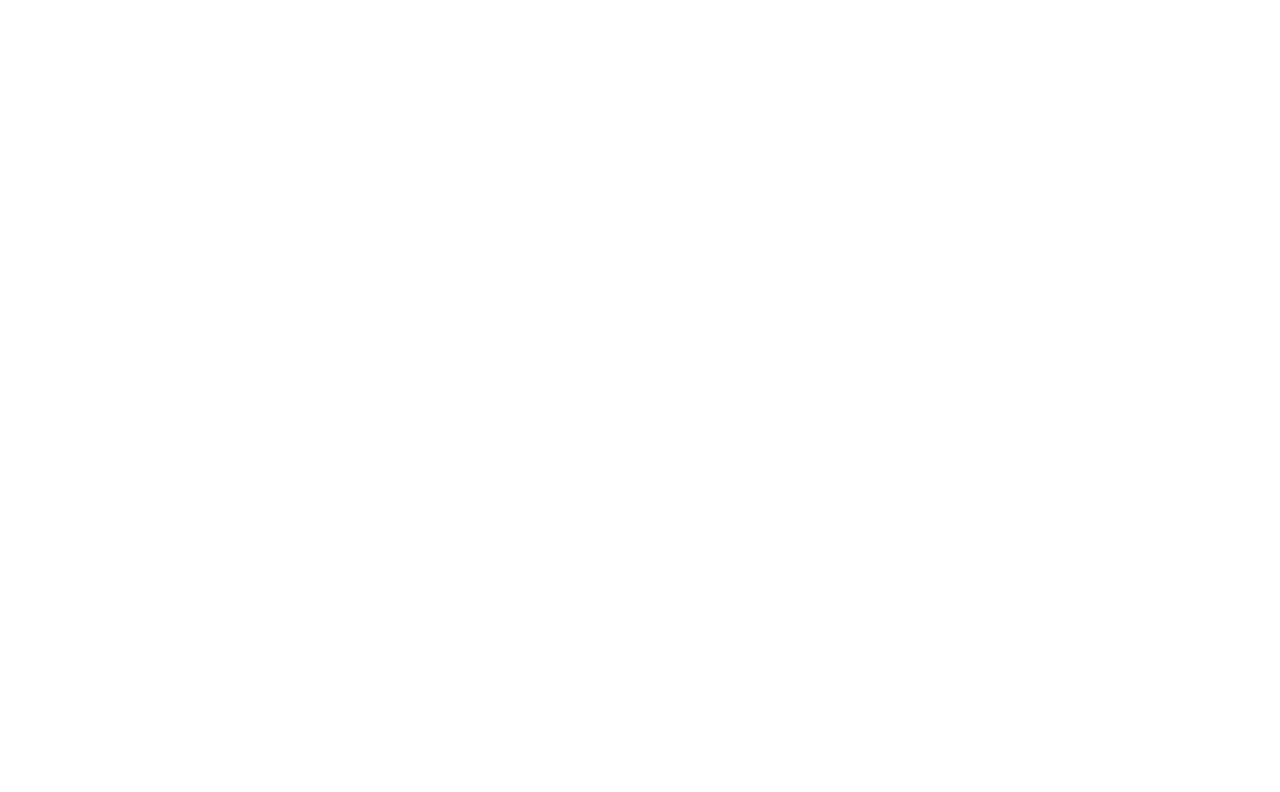
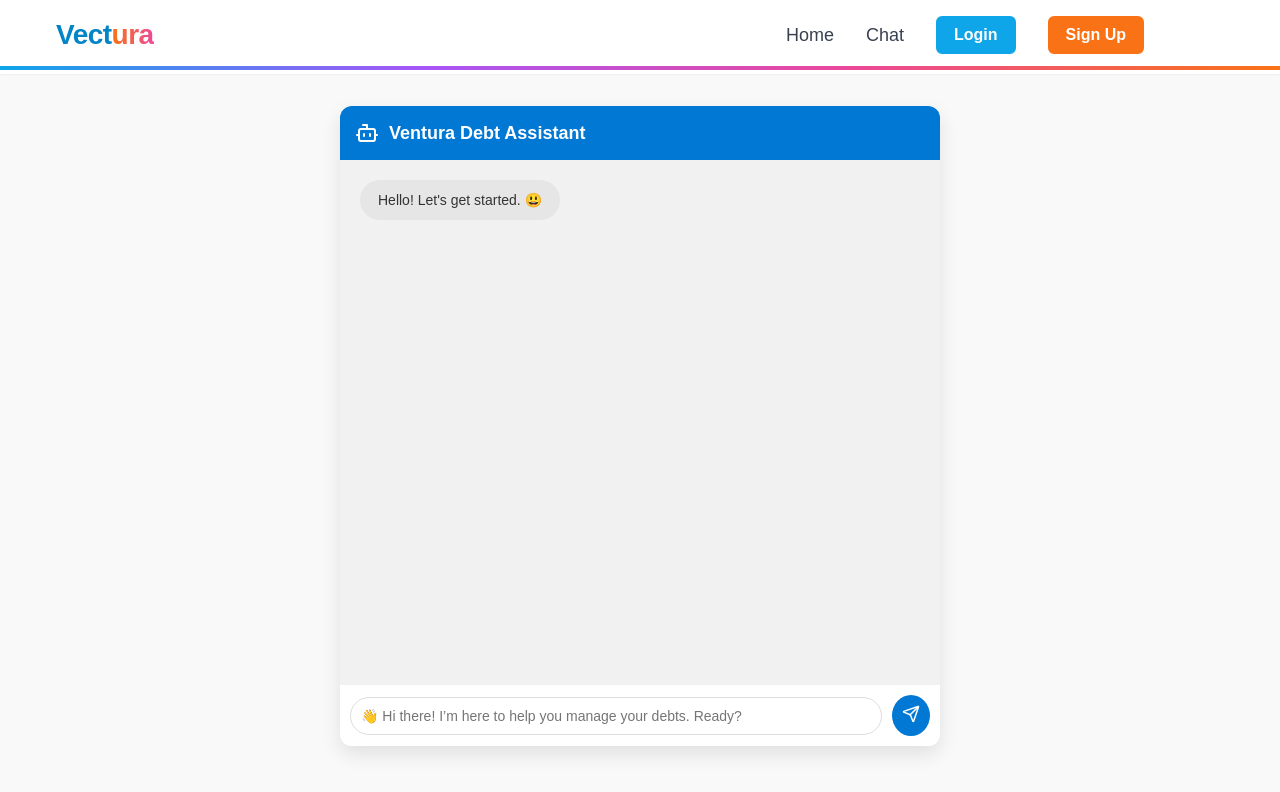
Before and after one commit to AananChopra/Vectura, a React (Vite) app in the folder frontend/: page /chat in a window 1280 px wide. Before the commit this address had no page. Shown: the top 792 px of the page. Built offline with nearby package versions, Linux system fonts and the light colour scheme.

Commit message:
half of ai bot done

```diff
--- /dev/null
+++ b/frontend/src/Components/AiBot/AiBot.css
@@ -0,0 +1,123 @@
+/* Global styles */
+* {
+    margin: 0;
+    padding: 0;
+    box-sizing: border-box;
+  }
+
+  body {
+    font-family: 'Arial', sans-serif;
+    background-color: #f9f9f9;
+  }
+
+  /* Container and Header */
+  .ai-chat-container {
+    max-width: 600px;
+    margin: 0 auto;
+    margin-top: 2rem;
+    background-color: white;
+    border-radius: 12px;
+    box-shadow: 0px 8px 20px rgba(0, 0, 0, 0.1);
+    overflow: hidden;
+    display: flex;
+    flex-direction: column;
+    height: 80vh;
+  }
+
+  .chat-header {
+    background-color: #0078d4;
+    color: white;
+    padding: 15px;
+    display: flex;
+    align-items: center;
+    gap: 10px;
+    font-weight: bold;
+    font-size: 18px;
+  }
+
+  .chat-header svg {
+    color: white;
+  }
+
+  /* Messages */
+  .chat-messages {
+    flex: 1;
+    padding: 20px;
+    overflow-y: auto;
+    background-color: #f1f1f1;
+    display: flex;
+    flex-direction: column;
+    gap: 10px;
+  }
+
+  .message {
+    max-width: 70%;
+    padding: 12px 18px;
+    border-radius: 20px;
+    font-size: 14px;
+    word-wrap: break-word;
+  }
+
+  .message.bot {
+    align-self: flex-start;
+    background-color: #e6e6e6;
+    color: #333;
+  }
+
+  .message.user {
+    align-self: flex-end;
+    background-color: #0078d4;
+    color: white;
+  }
+
+  /* Footer */
+  .chat-footer {
+    padding: 10px;
+    background-color: #ffffff;
+    border-top: 1px solid #f1f1f1;
+    display: flex;
+    gap: 10px;
+    align-items: center;
+  }
+
+  .chat-input {
+    flex: 1;
+    padding: 10px;
+    border: 1px solid #ddd;
+    border-radius: 20px;
+    font-size: 14px;
+    outline: none;
+  }
+
+  .chat-input:focus {
+    border-color: #0078d4;
+  }
+
+  .send-btn {
+    background-color: #0078d4;
+    padding: 10px;
+    border: none;
+    border-radius: 50%;
+    cursor: pointer;
+  }
+
+  .send-btn svg {
+    color: white;
+    width: 18px;
+    height: 18px;
+  }
+
+  .submit-btn {
+    padding: 12px 20px;
+    background-color: #28a745;
+    color: white;
+    border: none;
+    border-radius: 10px;
+    font-size: 16px;
+    cursor: pointer;
+    width: 100%;
+  }
+
+  .submit-btn:hover {
+    background-color: #218838;
+  }
--- /dev/null
+++ b/frontend/src/Components/AiBot/AiBot.jsx
@@ -0,0 +1,106 @@
+import { useState, useEffect, useRef } from "react";
+import { Send, Bot } from "lucide-react";
+import "./AiBot.css"; // CSS file for styling
+
+const AiBot = () => {
+  const [messages, setMessages] = useState([]);
+  const [userInput, setUserInput] = useState("");
+  const [currentQuestionIndex, setCurrentQuestionIndex] = useState(0);
+  const [userResponses, setUserResponses] = useState({});
+  const chatEndRef = useRef(null);
+
+  useEffect(() => {
+    if (messages.length === 0) {
+      setMessages([{ sender: "bot", text: "Hello! Let's get started. 😃" }]);
+    }
+  }, [messages]);
+
+  useEffect(() => {
+    chatEndRef.current?.scrollIntoView({ behavior: "smooth" });
+  }, [messages]);
+
+  const handleUserInput = () => {
+    if (!userInput.trim()) return;
+
+    const updatedMessages = [
+      ...messages,
+      { sender: "user", text: userInput },
+    ];
+    setMessages(updatedMessages);
+
+    setUserResponses((prev) => ({
+      ...prev,
+      [currentQuestionIndex]: userInput,
+    }));
+
+    setUserInput("");
+
+    setTimeout(() => {
+      // Add the bot's question after the user submits their answer
+      const nextQuestion = questions[currentQuestionIndex + 1];
+      if (nextQuestion) {
+        setMessages((prevMessages) => [
+          ...prevMessages,
+          { sender: "bot", text: nextQuestion },
+        ]);
+      }
+
+      setCurrentQuestionIndex(currentQuestionIndex + 1);
+    }, 500);
+  };
+
+  const questions = [
+    "👋 Hi there! I’m here to help you manage your debts. Ready?",
+    "1️⃣ What’s your full name?",
+    "2️⃣ How old are you?",
+    "3️⃣ Where do you live?",
+    "4️⃣ What currency do you use?",
+    "5️⃣ What is your monthly income?",
+    "6️⃣ What’s your total monthly expenses?",
+    "7️⃣ How many loans do you currently have?",
+    "8️⃣ Do you miss payments frequently?",
+    "9️⃣ On a scale of 1 to 5, how do you feel about your debt situation?",
+    "🔚 That’s all! Now, I’ll generate a report based on your responses.",
+  ];
+
+  return (
+    <div className="ai-chat-container">
+      <div className="chat-header">
+        <Bot size={24} />
+        <span>Ventura Debt Assistant</span>
+      </div>
+      <div className="chat-messages">
+        {messages.map((message, index) => (
+          <div
+            key={index}
+            className={`message ${message.sender === "bot" ? "bot" : "user"}`}
+          >
+            {message.text}
+          </div>
+        ))}
+        <div ref={chatEndRef} />
+      </div>
+
+      {currentQuestionIndex >= questions.length ? (
+        <div className="chat-footer">
+          <button className="submit-btn">Generate Report</button>
+        </div>
+      ) : (
+        <div className="chat-footer">
+          <input
+            type="text"
+            value={userInput}
+            onChange={(e) => setUserInput(e.target.value)}
+            placeholder={questions[currentQuestionIndex]}
+            className="chat-input"
+          />
+          <button className="send-btn" onClick={handleUserInput}>
+            <Send size={18} />
+          </button>
+        </div>
+      )}
+    </div>
+  );
+};
+
+export default AiBot;
--- a/frontend/src/Components/Header/Header.jsx
+++ b/frontend/src/Components/Header/Header.jsx
@@ -86,8 +86,6 @@
           {/* Desktop Navigation */}
           <nav className="nav-desktop">
             <Link to="/" className="nav-link">Home</Link>
-            <Link to="/features" className="nav-link">Features</Link>
-            <Link to="/how-it-works" className="nav-link">How It Works</Link>
             <Link to="/chat" className="nav-link">Chat</Link>
 
             {user ? (
@@ -115,8 +113,6 @@
         <div className="mobile-nav">
           <nav className="mobile-nav-inner">
             <Link to="/" className="nav-link" onClick={() => setIsMenuOpen(false)}>Home</Link>
-            <Link to="/features" className="nav-link" onClick={() => setIsMenuOpen(false)}>Features</Link>
-            <Link to="/how-it-works" className="nav-link" onClick={() => setIsMenuOpen(false)}>How It Works</Link>
             <Link to="/chat" className="nav-link" onClick={() => setIsMenuOpen(false)}>Chat</Link>
 
             {user ? (
--- a/frontend/src/Components/Header/header.css
+++ b/frontend/src/Components/Header/header.css
@@ -22,7 +22,6 @@
 /* ===== Header Container ===== */
 .header-container {
   max-width: 90%;
-  border: 2rem;
   margin-left: 2rem;
   margin-right: 2rem;
   padding: 1rem 1.5rem;
@@ -33,6 +32,8 @@
 
 /* ===== Welcome Text ===== */
 .welcome-text {
+  margin-right: 2rem;
+  margin-left: 2rem;
   font-size: 1.3rem;
   font-weight: bold;
   color: #1f2937; /* Gray-800 */
@@ -42,6 +43,7 @@
 /* ===== Logout Button ===== */
 .logout-button {
   padding: 8px 16px;
+  margin-left: 2rem;
   background-color: #ef4444; /* Red-500 */
   color: white;
   border: 2px solid #ef4444;
@@ -56,30 +58,33 @@
   transform: scale(1.05);
 }
 
-
 /* ===== Logo ===== */
 .logo-text {
-  font-size: 1.5rem;
-  font-weight: bold;
+  font-size: 1.75rem;
+  font-weight: 800;
   text-decoration: none;
-  color: #0284c7; /* Blue */
+  color: #0284c7;
+  letter-spacing: -0.5px;
+  transition: transform 0.3s ease;
+  display: flex;
+  align-items: center;
 }
 
 .logo-highlight {
-  color: #f97316; /* Orange */
+  background: linear-gradient(90deg, #f97316 0%, #ec4899 100%);
+  background-clip: text;
+  color: transparent;
 }
 
 /* ===== Desktop Navigation ===== */
 .nav-desktop {
-  display: none;
+  display: flex;
+  align-items: center;
 }
 
-@media (min-width: 768px) {
-  .nav-desktop {
-    display: flex;
-    gap: 2.5rem;
-    align-items: center;
-  }
+.nav-desktop a {
+  margin-left: 1rem;
+  margin-right: 1rem;
 }
 
 /* Nav Links */
@@ -135,17 +140,22 @@
   background-color: #e56b00;
 }
 
-/* ===== Mobile Navigation ===== */
+/* ===== Mobile & Tablet Navigation (Max Width: 768px) ===== */
 .menu-button {
   background: none;
   border: none;
   cursor: pointer;
+  display: none; /* Ensure it's hidden by default */
 }
 
-@media (min-width: 768px) {
-  .menu-button {
+@media (max-width: 768px) {
+  /* Tablet and smaller (Mobile) */
+  .nav-desktop {
     display: none;
   }
+
+  .menu-button {
+    display: block;
   }
 
   .mobile-nav {
@@ -172,8 +182,20 @@
     text-align: center;
     margin-top: 10px;
   }
+}
 
-@media (min-width: 768px) {
+/* ===== Desktop Navigation (min-width 769px) ===== */
+@media (min-width: 769px) {
+  /* Desktop Layout */
+  .nav-desktop {
+    display: flex;
+    align-items: center;
+  }
+
+  .menu-button {
+    display: none; /* Hide menu button on desktop */
+  }
+
   .mobile-nav {
     display: none !important;
   }
--- a/frontend/src/Components/Login/Login.css
+++ b/frontend/src/Components/Login/Login.css
@@ -4,8 +4,8 @@
   flex-direction: column;
   align-items: center;
   justify-content: center;
-    height: 100vh;
-    background-color: #f9fafb; /* Light gray background */
+  min-height: 100vh;
+  background-color: #f9fafb;
   padding: 1rem;
 }
 
@@ -26,13 +26,13 @@
   text-align: center;
   font-size: 1.5rem;
   font-weight: 700;
-    color: #374151; /* Gray-700 */
+  color: #374151;
 }
 
 /* ===== Input Fields ===== */
 .login-form input {
   padding: 0.75rem;
-    border: 1px solid #d1d5db; /* Gray-300 */
+  border: 1px solid #d1d5db;
   border-radius: 0.5rem;
   font-size: 1rem;
   transition: border-color 0.2s;
@@ -43,6 +43,7 @@
   outline: none;
 }
 
+/* ===== Button ===== */
 .login-btn-primary {
   background: linear-gradient(to right, #0ea5e9, #a855f7, #ec4899, #f97316);
   color: white;
@@ -61,7 +62,7 @@
 }
 
 .login-btn-primary:disabled {
-    background: linear-gradient(135deg, #a5d8f3, #fbc89f); /* Muted blend */
+  background: linear-gradient(135deg, #a5d8f3, #fbc89f);
   cursor: not-allowed;
   transform: none;
   box-shadow: none;
@@ -69,7 +70,30 @@
 
 /* ===== Error Message ===== */
 .login-error {
-    color: #ef4444; /* Red-500 */
+  color: #ef4444;
   text-align: center;
   font-weight: 500;
 }
+
+/* ===== Responsive Tweaks ===== */
+@media (max-width: 426px) {
+  .login-form {
+    margin-left: 2rem;
+    margin-right: 2rem;
+    padding: 1.5rem;
+    max-width: 80%;
+  }
+
+  .login-form h2 {
+    font-size: 1.25rem;
+  }
+
+  .login-form input {
+    font-size: 0.95rem;
+  }
+
+  .login-btn-primary {
+    font-size: 0.95rem;
+    padding: 0.65rem;
+  }
+}
--- /dev/null
+++ b/frontend/src/Components/Pages/AiPage.jsx
@@ -0,0 +1,14 @@
+import AIChat from "../AiBot/AiBot";
+import Header from "../Header/Header"
+
+
+function AiPage(){
+    return(
+        <div>
+            <Header/>
+            <AIChat/>
+        </div>
+    )
+}
+
+export default AiPage;
--- a/frontend/src/Routes/CustomRoutes.jsx
+++ b/frontend/src/Routes/CustomRoutes.jsx
@@ -2,6 +2,7 @@
 import Home from "../Components/Pages/Home";
 import SignupPage from "../Components/Pages/SignupPage";
 import LoginPage from "../Components/Pages/LoginPage";
+import AiPage from "../Components/Pages/AiPage";
 
 
 function CustomRoutes() {
@@ -11,6 +12,7 @@
             <Route path="/home" element={<Home />} />
             <Route path="/SignUp" element={<SignupPage/>} />
             <Route path="/login" element={<LoginPage/>} />
+            <Route path="/chat" element={<AiPage/>} />
         </Routes>
     );
 };
```
Lines whose indentation alone changed are shown as unchanged.
